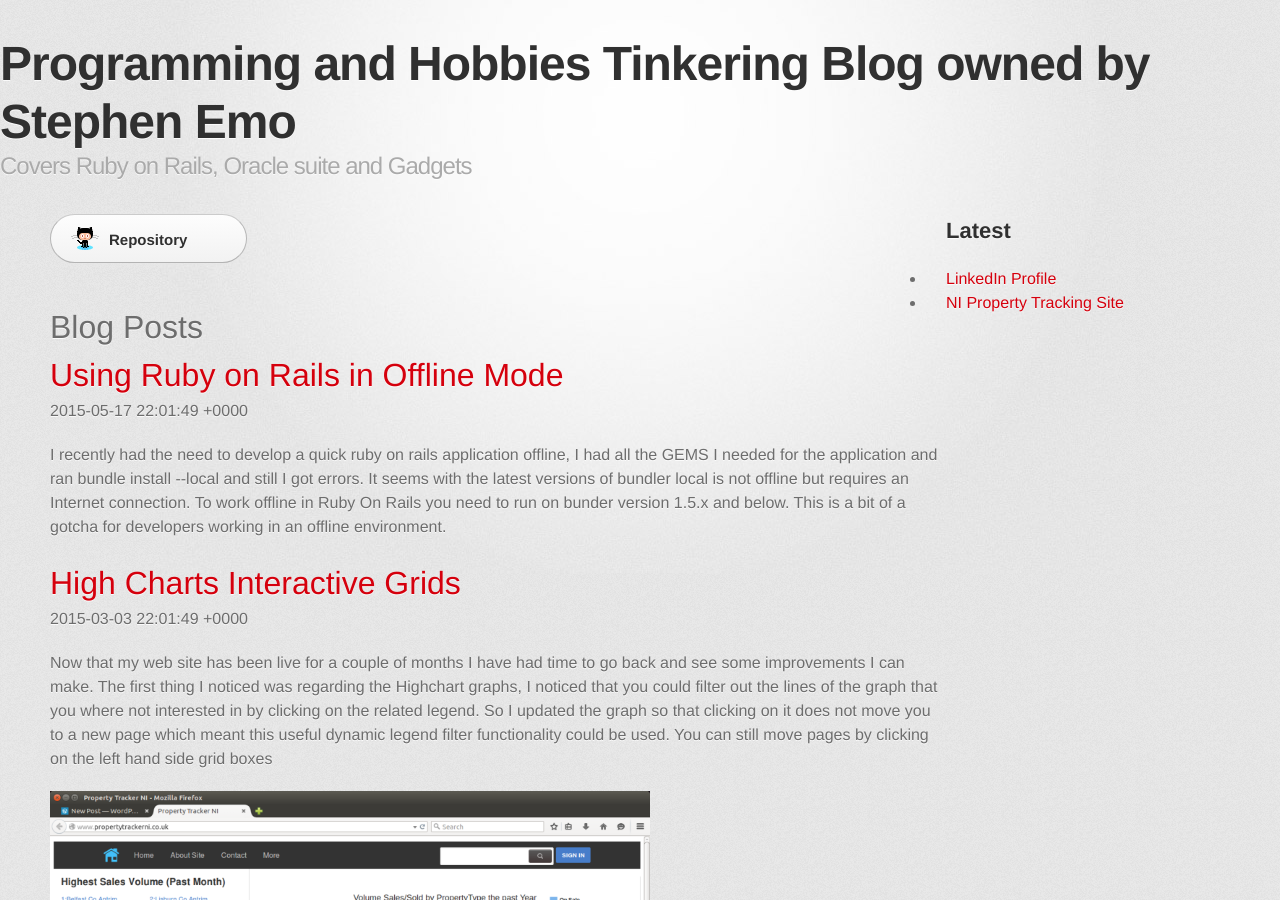
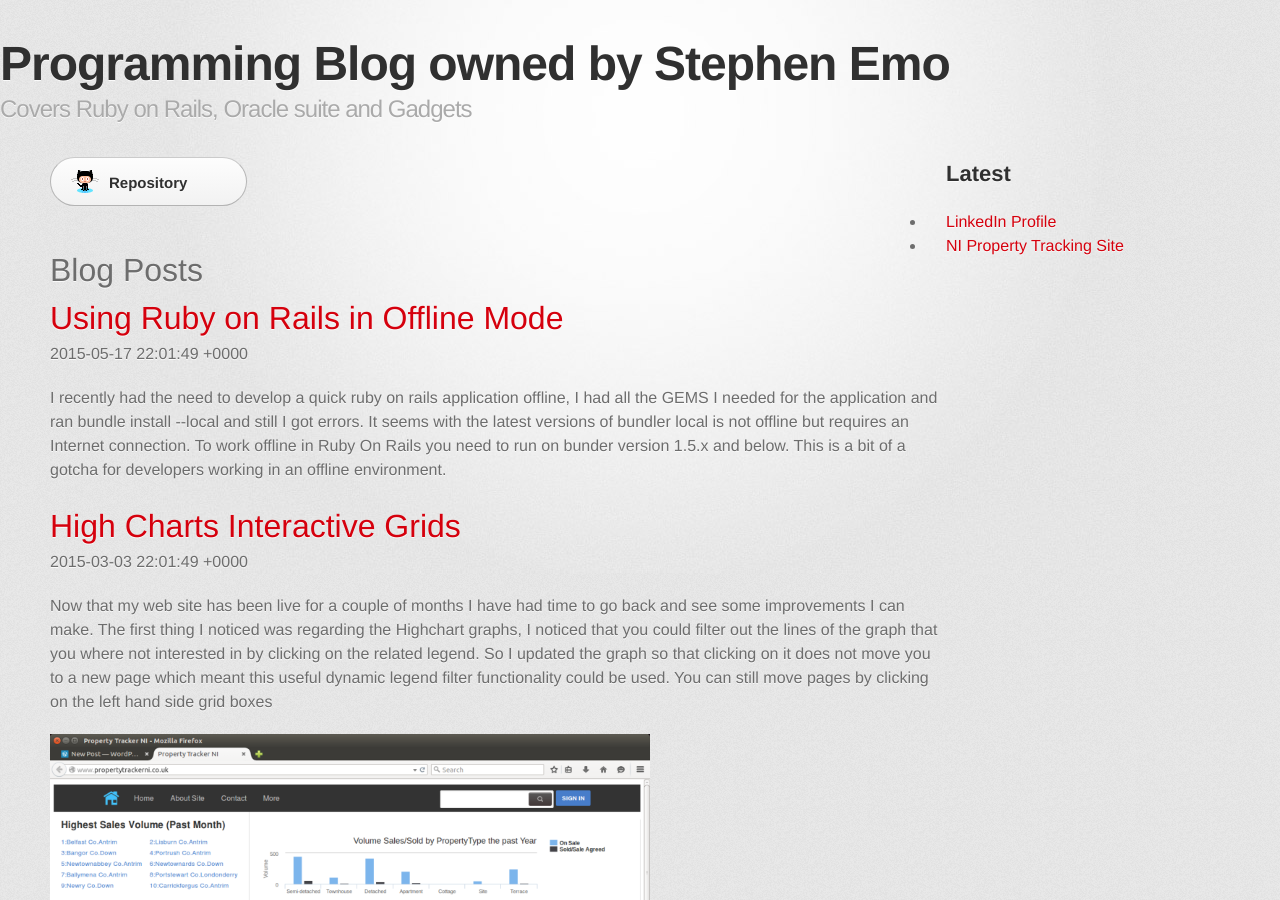
Before and after one commit to emomonkey/emomonkey.github.io, a Jekyll site: the page built from index.html, in a window 1280 px wide and 900 px high. Built offline with Jekyll 4.4.1, drawn with Linux system fonts in a browser that asks for light colours; some web fonts are replaced; the list of posts is cut into pages by our own code.

Commit message:
change title

```diff
--- a/index.html
+++ b/index.html
@@ -25,7 +25,7 @@
 <body>
     <div id="container">
     <header>
-          <h1>Programming and Hobbies Tinkering Blog owned by Stephen Emo</h1>
+          <h1>Programming Blog owned by Stephen Emo</h1>
           <h2>Covers Ruby on Rails, Oracle suite and Gadgets</h2>
     </header>
       <main>
```
